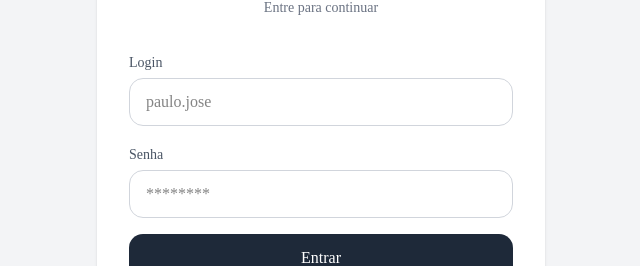
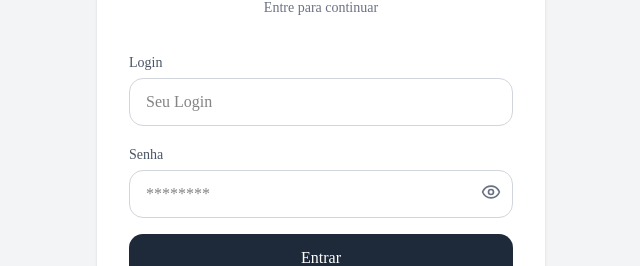
Before and after one commit to RafaSport/controle-gastos, a Next.js app: page /login in a window 1280 px wide. Shown: the part 320-586 px from the top of the page, without its empty margins (319-959 px from the left). Built offline with nearby package versions, Linux system fonts and the light colour scheme.

Commit message:
feat: adiciona autenticação fake inicial no login

```diff
--- a/src/app/login/page.tsx
+++ b/src/app/login/page.tsx
@@ -1,7 +1,46 @@
+'use client';
+
+import { Eye, EyeOff } from 'lucide-react';
+import { useState } from 'react';
+
 export default function LoginPage() {
+    const [mostrarSenha, setMostrarSenha] = useState(false);
+
+    const [login, setLogin] = useState('');
+    const [senha, setSenha] = useState('');
+
+    const [erroLogin, setErroLogin] = useState('');
+    const [erroSenha, setErroSenha] = useState('');
+
+    function entrar() {
+        let valido = true;
+
+        setErroLogin('');
+        setErroSenha('');
+
+        if (!login.trim()) {
+            setErroLogin('Informe seu login');
+            valido = false;
+        }
+
+        if (!senha.trim()) {
+            setErroSenha('Informe sua senha');
+            valido = false;
+        }
+
+        if (!valido) return;
+
+        // Login fake inicial
+        if (login === 'admin' && senha === '12345') {
+            window.location.href = '/';
+            return;
+        }
+
+        setErroSenha('Login ou senha inválidos');
+    }
+
     return (
         <main className="min-h-screen bg-gray-100 flex items-center justify-center p-4">
-            {/* Card */}
             <section className="w-full max-w-md bg-white rounded-3xl shadow-sm p-6 md:p-8">
                 {/* Topo */}
                 <div className="text-center mb-8">
@@ -17,27 +56,63 @@ export default function LoginPage() {
                 </div>
 
                 {/* Formulário */}
-                <form className="space-y-4">
+                <form
+                    className="space-y-4"
+                    onSubmit={(e) => {
+                        e.preventDefault();
+                        entrar();
+                    }}
+                >
                     {/* Login */}
                     <div>
                         <label className="text-sm text-gray-600">Login</label>
 
                         <input
                             type="text"
-                            placeholder="paulo.jose"
+                            value={login}
+                            onChange={(e) => setLogin(e.target.value)}
+                            placeholder="Seu Login"
                             className="w-full mt-1 h-12 px-4 rounded-xl border border-gray-300 focus:outline-none focus:ring-2 focus:ring-gray-700"
                         />
+
+                        {erroLogin && (
+                            <p className="text-red-500 text-sm mt-1">
+                                {erroLogin}
+                            </p>
+                        )}
                     </div>
 
                     {/* Senha */}
                     <div>
                         <label className="text-sm text-gray-600">Senha</label>
 
-                        <input
-                            type="password"
-                            placeholder="********"
-                            className="w-full mt-1 h-12 px-4 rounded-xl border border-gray-300 focus:outline-none focus:ring-2 focus:ring-gray-700"
-                        />
+                        <div className="relative mt-1">
+                            <input
+                                type={mostrarSenha ? 'text' : 'password'}
+                                value={senha}
+                                onChange={(e) => setSenha(e.target.value)}
+                                placeholder="********"
+                                className="w-full h-12 px-4 pr-12 rounded-xl border border-gray-300 focus:outline-none focus:ring-2 focus:ring-gray-700"
+                            />
+
+                            <button
+                                type="button"
+                                onClick={() => setMostrarSenha(!mostrarSenha)}
+                                className="absolute right-3 top-3 text-gray-500"
+                            >
+                                {mostrarSenha ? (
+                                    <EyeOff size={20} />
+                                ) : (
+                                    <Eye size={20} />
+                                )}
+                            </button>
+                        </div>
+
+                        {erroSenha && (
+                            <p className="text-red-500 text-sm mt-1">
+                                {erroSenha}
+                            </p>
+                        )}
                     </div>
 
                     {/* Botão */}
```
